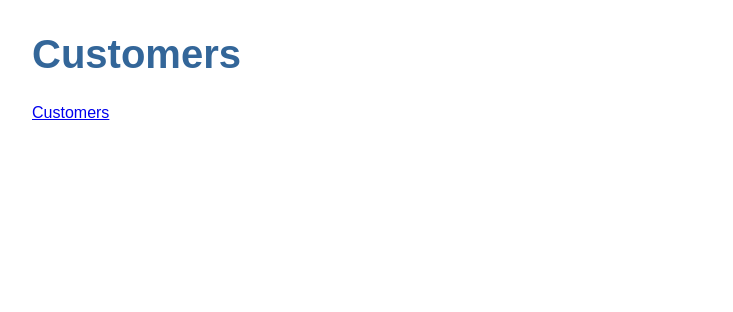
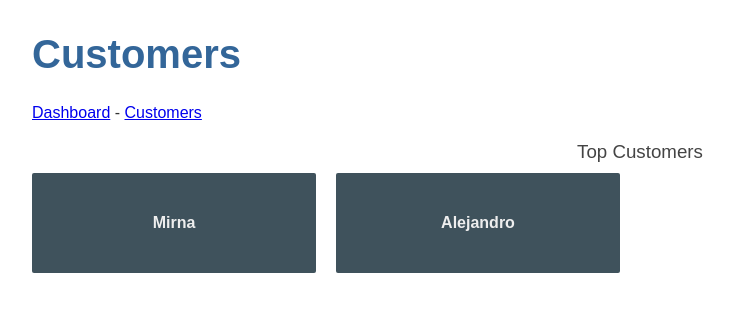
Before and after one commit to sebamawa/angular11-learning, an Angular app: page /dashboard in a window 1280 px wide. Before the commit this address led to /. Shown: the top 312 px of the page, without its empty margins (0-733 px from the left). Built offline with nearby package versions, Linux system fonts and the light colour scheme.

Commit message:
navigation with routes finished

```diff
--- a/src/app/app.component.html
+++ b/src/app/app.component.html
@@ -1,6 +1,7 @@
 <h1>{{ title }}</h1>
 
 <nav>
+    <a routerLink="/dashboard">Dashboard</a> -
     <a routerLink="/customers">Customers</a>
 </nav>
 <router-outlet></router-outlet>
--- a/src/app/components/customer-detail/customer-detail.component.css
+++ b/src/app/components/customer-detail/customer-detail.component.css
@@ -0,0 +1,30 @@
+/* CustomerDetailComponent's private CSS styles */
+label {
+    display: inline-block;
+    width: 3em;
+    margin: .5em 0;
+    color: #607D8B;
+    font-weight: bold;
+  }
+  input {
+    height: 2em;
+    font-size: 1em;
+    padding-left: .4em;
+  }
+  button {
+    margin-top: 20px;
+    font-family: Arial;
+    background-color: #eee;
+    border: none;
+    padding: 5px 10px;
+    border-radius: 4px;
+    cursor: pointer;
+  }
+  button:hover {
+    background-color: #cfd8dc;
+  }
+  button:disabled {
+    background-color: #eee;
+    color: #ccc;
+    cursor: auto;
+  }
--- a/src/app/components/customer-detail/customer-detail.component.html
+++ b/src/app/components/customer-detail/customer-detail.component.html
@@ -8,4 +8,6 @@
             <input [(ngModel)]="customer.name" placeholder="name">
         </label>
     </div>
+
+    <button (click)="goBack()">go back</button>
 </div>
--- a/src/app/components/customer-detail/customer-detail.component.ts
+++ b/src/app/components/customer-detail/customer-detail.component.ts
@@ -1,5 +1,9 @@
 import { Component, OnInit, Input } from '@angular/core';
 import { Customer } from '../../interfaces/customer';
+import { ActivatedRoute } from '@angular/router';
+import { Location } from '@angular/common';
+
+import { CustomerService } from '../../services/customer.service';
 
 @Component({
   selector: 'app-customer-detail',
@@ -7,11 +11,27 @@ import { Customer } from '../../interfaces/customer';
   styleUrls: ['./customer-detail.component.css']
 })
 export class CustomerDetailComponent implements OnInit {
-  @Input() customer: Customer;
+  //@Input() customer: Customer;
+  customer: Customer;
 
-  constructor() { }
+  constructor(
+    private route: ActivatedRoute,
+    private customerService: CustomerService,
+    private location: Location
+  ) { }
 
   ngOnInit(): void {
+    this.getCustomer();
+  }
+
+  getCustomer(): void {
+    const id = +this.route.snapshot.paramMap.get('id');
+    this.customerService.getCustomer(id)
+      .subscribe(customer => this.customer = customer);
+  }
+
+  goBack(): void {
+    this.location.back(); // el service Location usa el stack del historico del browser
   }
 
 }
--- a/src/app/components/customers/customers.component.html
+++ b/src/app/components/customers/customers.component.html
@@ -1,16 +1,17 @@
 <h2>Customers</h2>
 
 <ul class="customers">
-    <li *ngFor="let customer of customers"
-        [class.selected]="customer === selectedCustomer"
-        (click)="onSelect(customer)"
-    >
-        <span class="badge">{{ customer.id }}</span> {{customer.name}}
+    <li *ngFor="let customer of customers">
+        <a routerLink="/detail/{{customer.id}}">
+            <span class="badge">{{customer.id}}</span> {{customer.name}}
+            <!-- [class.selected]="customer === selectedCustomer"
+            (click)="onSelect(customer)" -->
+        </a>
         <button class="btn-delete-customer" *ngIf="customer === selectedCustomer" (click)="deleteCustomer(customer)">X</button>
     </li>
 </ul>
 
-<app-customer-detail [customer]="selectedCustomer"></app-customer-detail>
+<!-- <app-customer-detail [customer]="selectedCustomer"></app-customer-detail> -->
 
 <div class="add-customer">
     <button (click)="addCustomer()">Add Customer</button>
--- a/src/app/components/customers/customers.component.ts
+++ b/src/app/components/customers/customers.component.ts
@@ -10,15 +10,15 @@ import { CustomerService } from '../../services/customer.service';
 })
 export class CustomersComponent implements OnInit {
 
-  selectedCustomer: Customer;
+  // selectedCustomer: Customer;
 
   customers: Customer[]; // array de customers
 
   constructor(private customerService: CustomerService) { }
 
-  onSelect(customer: Customer): void {
-    this.selectedCustomer = customer;
-  }
+  // onSelect(customer: Customer): void {
+  //   this.selectedCustomer = customer;
+  // }
 
   getCustomers(): void {
     this.customerService.getCustomers()
@@ -43,11 +43,11 @@ export class CustomersComponent implements OnInit {
   }
 
   deleteCustomer(customer: Customer) {
-    let ok = confirm("Esta seguro que quiere eliminar el customer ?");
-    if (ok) {
-      this.selectedCustomer = null; // campo enlazado con CustomerDetailComponent
-      this.customers = this.customers.filter(item => item != customer);
-    }
+    // let ok = confirm("Esta seguro que quiere eliminar el customer ?");
+    // if (ok) {
+    //   this.selectedCustomer = null; // campo enlazado con CustomerDetailComponent
+    //   this.customers = this.customers.filter(item => item != customer);
+    // }
   }
 
 }
--- /dev/null
+++ b/src/app/components/dashboard/dashboard.component.css
@@ -0,0 +1,61 @@
+/* DashboardComponent's private CSS styles */
+[class*='col-'] {
+    float: left;
+    padding-right: 20px;
+    padding-bottom: 20px;
+  }
+  [class*='col-']:last-of-type {
+    padding-right: 0;
+  }
+  a {
+    text-decoration: none;
+  }
+  *, *::after, *::before {
+    box-sizing: border-box;
+  }
+  h3 {
+    text-align: center;
+    margin-bottom: 0;
+  }
+  h4 {
+    position: relative;
+  }
+  .grid {
+    margin: 0;
+  }
+  .col-1-4 {
+    width: 25%;
+  }
+  .module {
+    padding: 20px;
+    text-align: center;
+    color: #eee;
+    max-height: 120px;
+    min-width: 120px;
+    background-color: #3f525c;
+    border-radius: 2px;
+  }
+  .module:hover {
+    background-color: #eee;
+    cursor: pointer;
+    color: #607d8b;
+  }
+  .grid-pad {
+    padding: 10px 0;
+  }
+  .grid-pad > [class*='col-']:last-of-type {
+    padding-right: 20px;
+  }
+  @media (max-width: 600px) {
+    .module {
+      font-size: 10px;
+      max-height: 75px; }
+  }
+  @media (max-width: 1024px) {
+    .grid {
+      margin: 0;
+    }
+    .module {
+      min-width: 60px;
+    }
+  }
--- /dev/null
+++ b/src/app/components/dashboard/dashboard.component.html
@@ -0,0 +1,9 @@
+<h3>Top Customers</h3>
+<div class="grid grid-pad">
+    <a *ngFor="let customer of customers_list" class="col-1-4"
+        routerLink="/detail/{{customer.id}}">
+        <div class="module customer">
+            <h4>{{customer.name}}</h4>
+        </div>
+    </a>
+</div>
--- /dev/null
+++ b/src/app/components/dashboard/dashboard.component.ts
@@ -0,0 +1,24 @@
+import { Component, OnInit } from '@angular/core';
+import { Customer } from '../../interfaces/customer';
+import { CustomerService } from '../../services/customer.service';
+
+@Component({
+  selector: 'app-dashboard',
+  templateUrl: './dashboard.component.html',
+  styleUrls: ['./dashboard.component.css']
+})
+export class DashboardComponent implements OnInit {
+  customers_list: Customer[] = [];
+
+  constructor(private customerService: CustomerService) { }
+
+  ngOnInit(): void {
+    this.getCustomers();
+  }
+
+  getCustomers(): void {
+    this.customerService.getCustomers()
+      .subscribe(customers => this.customers_list = customers.slice(1,5));
+  }
+
+}
--- a/src/app/services/customer.service.ts
+++ b/src/app/services/customer.service.ts
@@ -16,4 +16,8 @@ export class CustomerService {
     // return CUSTOMERS;
     return of(CUSTOMERS); // retorna Observable (para pruebas)
   }
+
+  getCustomer(id: number): Observable<Customer> {
+    return of(CUSTOMERS.find(customer => customer.id == id));
+  }
 }
```
Also changed, not shown: src/app/app-routing.module.ts (+7 -2 lines), src/app/app.module.ts (+6 -2 lines), 1 other file (tests, documents, lock files or other folders).
